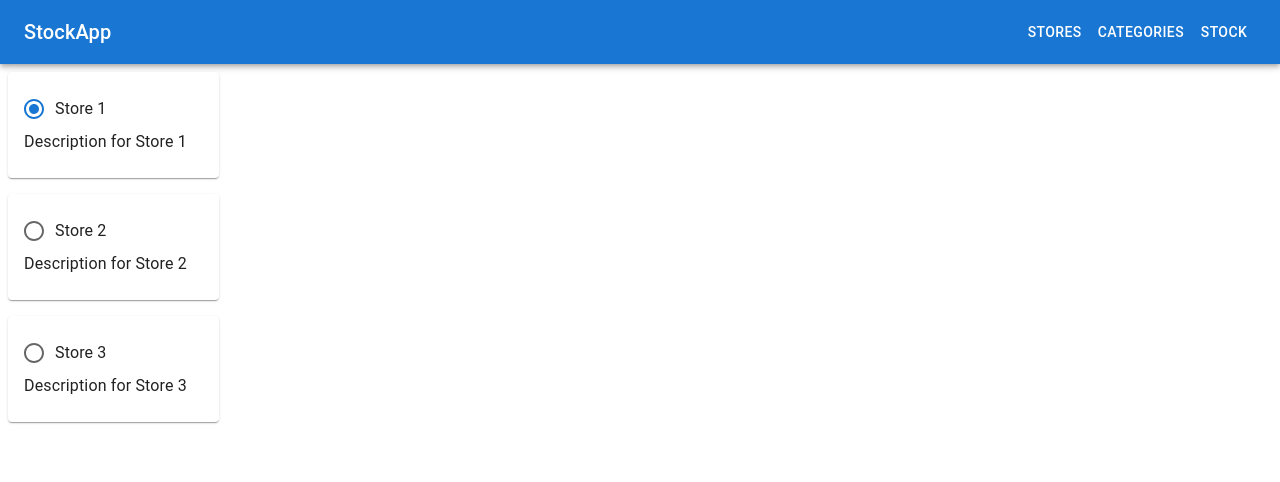
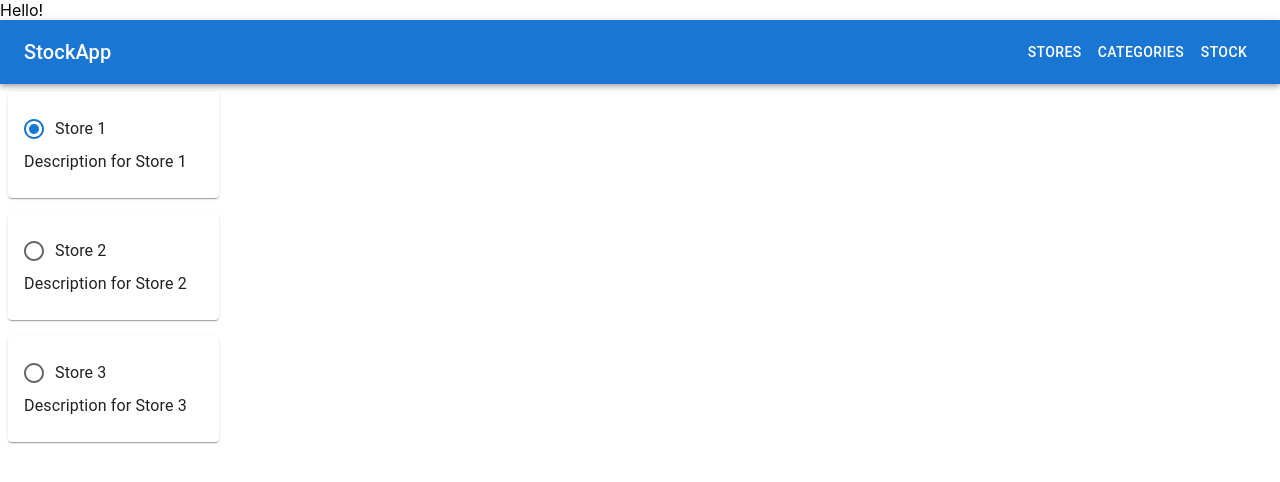
Before and after one commit to skiran18/Stock-App, a React (Create React App) app: page /categories in a window 1280 px wide. Shown: the top 482 px of the page. Built offline with nearby package versions, Linux system fonts and the light colour scheme.

Commit message:
on store change route to categories

```diff
--- a/src/App.js
+++ b/src/App.js
@@ -9,6 +9,7 @@ import {
 import Box from '@mui/material/Box';
 import { FormControl, FormControlLabel } from '@mui/material';
 import { RadioGroup, Radio } from '@mui/material';
+import { useNavigate } from 'react-router-dom';
 
 import "./App.css";
 
@@ -20,6 +21,7 @@ const stores = [
 
 const sideNavItems = ['Stores', 'Categories', 'Stock']
 const App = () => {
+  const navigate = useNavigate();
   const [page, setPage] = useState('');
 
   const handleOption = (i) => {
@@ -32,6 +34,7 @@ const App = () => {
     const storeId = parseInt(event.target.value);
     const selected = stores.find(store => store.id === storeId);
     setSelectedStore(selected);
+    navigate('/categories');
   };
 
 
--- /dev/null
+++ b/src/component/Categories.js
@@ -0,0 +1,6 @@
+const Categories = () => {
+    return(
+        <div>Hello!</div>
+    )
+}
+export default Categories;
--- a/src/index.js
+++ b/src/index.js
@@ -3,15 +3,19 @@ import ReactDOM from 'react-dom/client';
 import './index.css';
 import App from './App';
 import reportWebVitals from './reportWebVitals';
+import { BrowserRouter as Router, Route, Routes } from 'react-router-dom';
+import Categories from '../src/component/Categories';
 
 const root = ReactDOM.createRoot(document.getElementById('root'));
 root.render(
   <React.StrictMode>
-    <App />
+      <Router>
+        <Routes>
+          <Route path="/categories" element={<Categories />} />
+        </Routes>
+        <App />
+      </Router>
   </React.StrictMode>
 );
 
-// If you want to start measuring performance in your app, pass a function
-// to log results (for example: reportWebVitals(console.log))
-// or send to an analytics endpoint. Learn more: https://bit.ly/CRA-vitals
 reportWebVitals();
```
